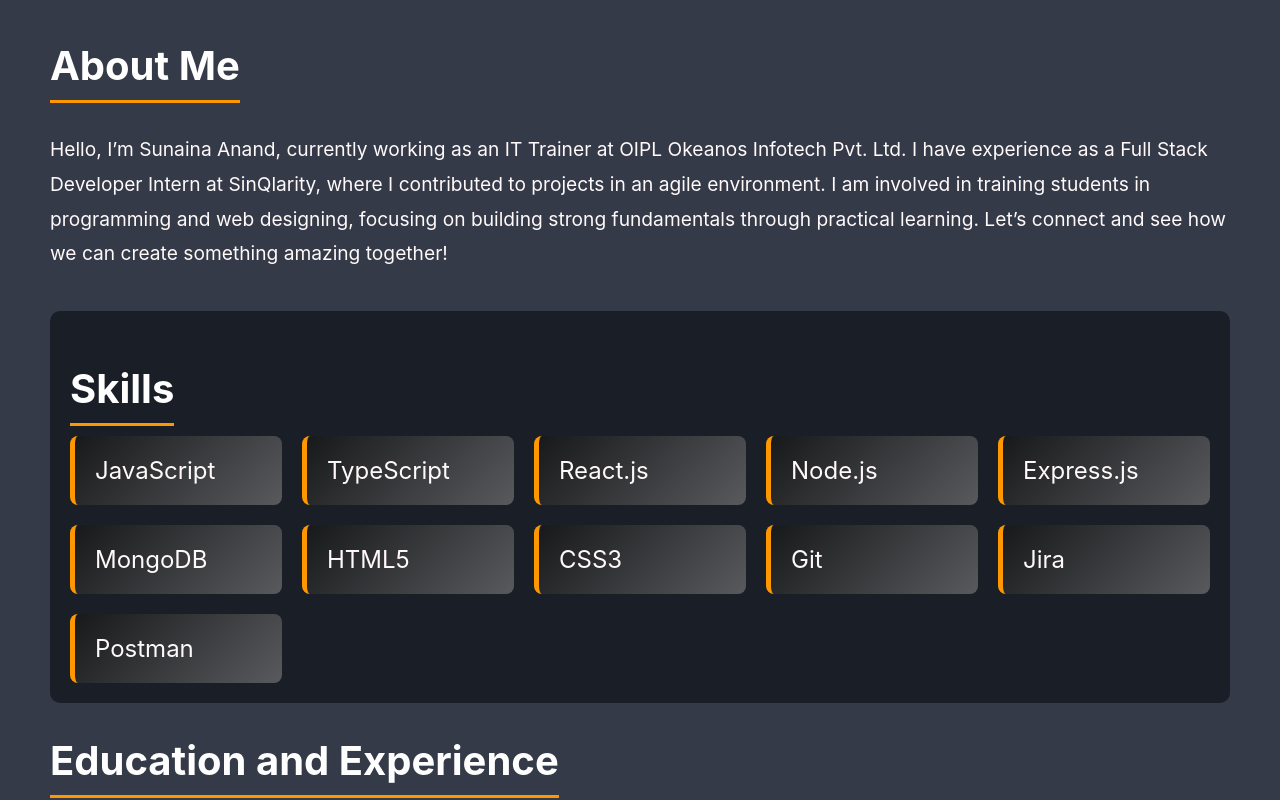
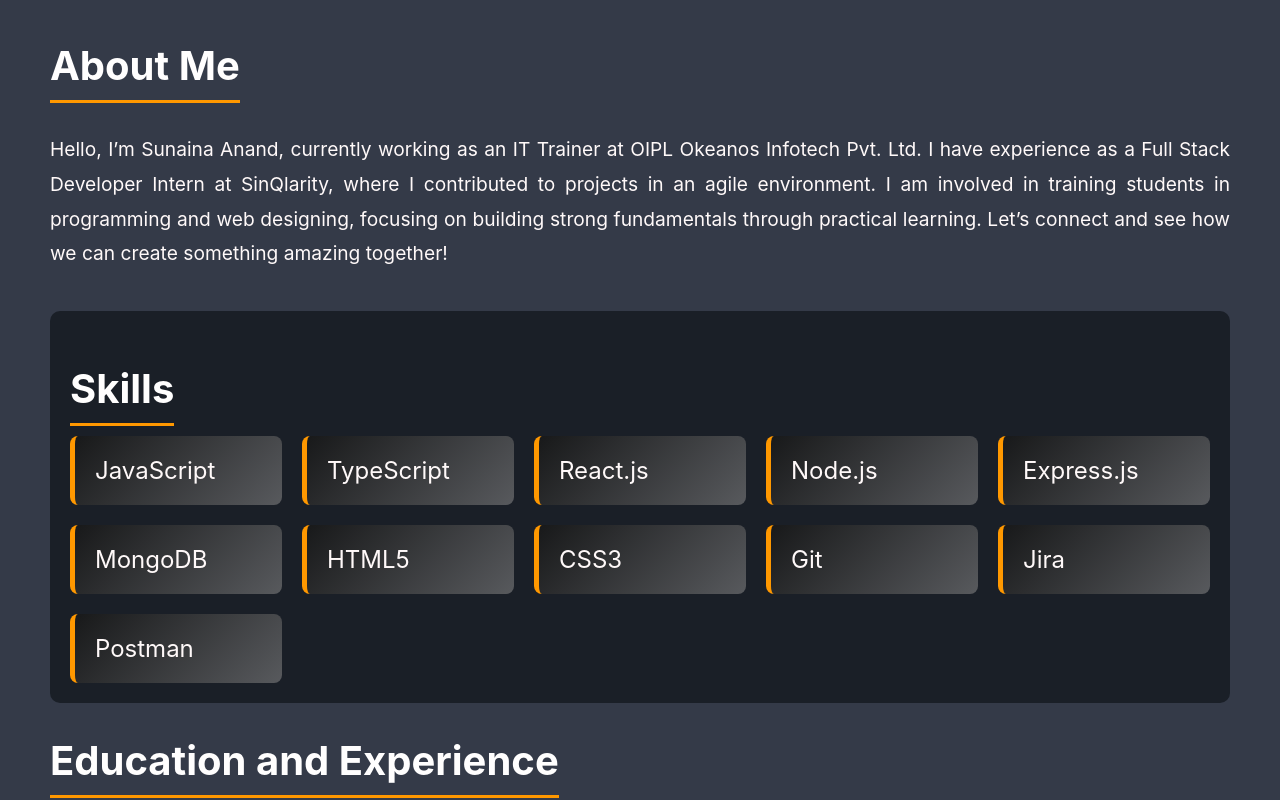
Before and after one commit to SunainaAnand28/My-Portfolio, a React (Create React App) app in the folder my-portfolio/: page / in a window 1280 px wide. Shown: the part 1060-1860 px from the top of the page. Built offline with nearby package versions, Linux system fonts and the light colour scheme.

Commit message:
Formatted Text

```diff
--- a/my-portfolio/src/styles/AboutMe.css
+++ b/my-portfolio/src/styles/AboutMe.css
@@ -31,7 +31,7 @@
   line-height: 1.8;
   color: #fff9f9;
   margin-bottom: 20px;
-  text-align: left;
+  text-align: justify;
 }
 
 .about-me-container p:last-child {
```
